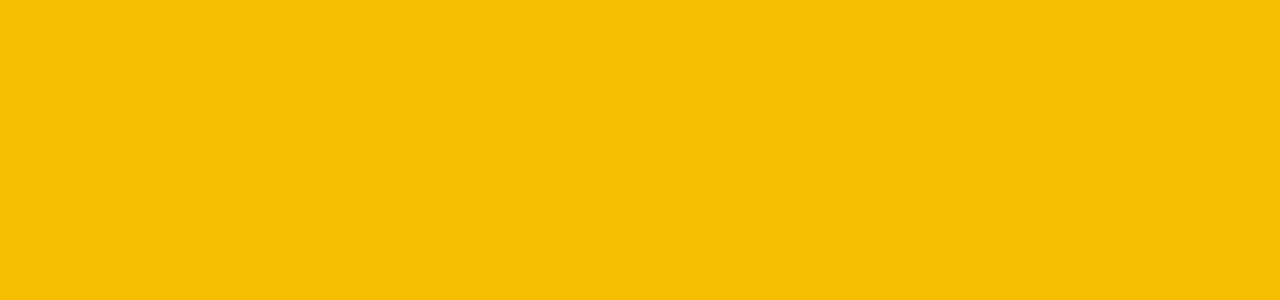
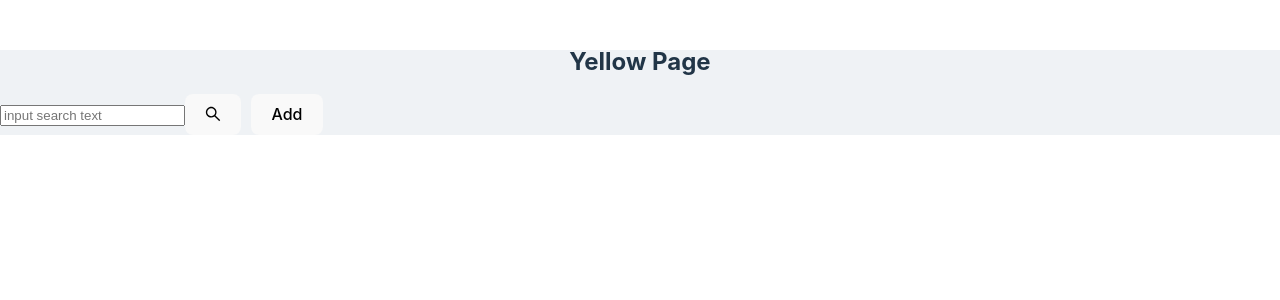
Before and after one commit to kmsayem12/react-test, a React (Vite) app: page / in a window 1280 px wide. Shown: the top 300 px of the page. Built offline with nearby package versions, Linux system fonts and the light colour scheme.

Commit message:
desgin home screen header

```diff
--- a/package.json
+++ b/package.json
@@ -13,7 +13,8 @@
     "@types/styled-components": "^5.1.26",
     "antd": "^4.23.3",
     "react": "^18.2.0",
-    "react-dom": "^18.2.0"
+    "react-dom": "^18.2.0",
+    "styled-components": "^5.3.6"
   },
   "devDependencies": {
     "@types/react": "^18.0.17",
--- a/src/App.tsx
+++ b/src/App.tsx
@@ -1,5 +1,6 @@
 import Layout from '@/components/Layouts'
 import { HomeScreen } from '@/screens/Home'
+
 function App() {
   return (
     <div className="App">
--- /dev/null
+++ b/src/features/Home/Header.tsx
@@ -0,0 +1,27 @@
+import React from 'react'
+import { Row, Col, Input, Button } from 'antd'
+import { HeaderStyles } from './styles'
+
+const { Search } = Input
+
+const Header: React.FC = () => {
+  return (
+    <HeaderStyles>
+      <Row>
+        <Col span={12} offset={6}>
+          <div className="header">
+            <h2>Yellow Page</h2>
+            <section className="search">
+              <Search placeholder="input search text" />
+              <Button type="primary" className="add-btn">
+                Add
+              </Button>
+            </section>
+          </div>
+        </Col>
+      </Row>
+    </HeaderStyles>
+  )
+}
+
+export default Header
--- a/src/features/Home/Home.tsx
+++ b/src/features/Home/Home.tsx
@@ -1,7 +1,12 @@
+import Header from './Header'
 import { HomeStyles } from './styles'
 
-function Home() {
-  return <HomeStyles></HomeStyles>
+const Home: React.FC = () => {
+  return (
+    <HomeStyles>
+      <Header />
+    </HomeStyles>
+  )
 }
 
 export default Home
--- a/src/features/Home/styles.ts
+++ b/src/features/Home/styles.ts
@@ -1,6 +1,21 @@
-import styled from "styled-components";
+import styled from 'styled-components'
 
-const HomeStyles = styled.div`
-`;
+const HomeStyles = styled.div``
 
-export { HomeStyles };
+const HeaderStyles = styled.div`
+  .header {
+    margin-top: 3.12rem;
+    h2 {
+      text-align: center;
+    }
+    .search {
+      display: flex;
+      flex-dcaration: row;
+      .add-btn {
+        margin-left: 0.62rem;
+      }
+    }
+  }
+`
+
+export { HomeStyles, HeaderStyles }
--- a/src/index.css
+++ b/src/index.css
@@ -25,14 +25,10 @@ a:hover {
 }
 
 body {
-  margin: 0;
-  display: flex;
-  place-items: center;
-  min-width: 320px;
-  min-height: 100vh;
-  background-color: #f6be00;
+  margin: 0 auto;
+  background-color: #eff2f5;
+  font-size: 16px;
 }
-
 h1 {
   font-size: 3.2em;
   line-height: 1.1;
@@ -69,3 +65,7 @@ button:focus-visible {
     background-color: #f9f9f9;
   }
 }
+
+.ant-layout {
+  background: transparent;
+}
--- a/src/main.tsx
+++ b/src/main.tsx
@@ -6,5 +6,5 @@ import './index.css'
 ReactDOM.createRoot(document.getElementById('root') as HTMLElement).render(
   <React.StrictMode>
     <App />
-  </React.StrictMode>
+  </React.StrictMode>,
 )
```
Also changed, not shown: 1 other file (tests, documents, lock files or other folders).
